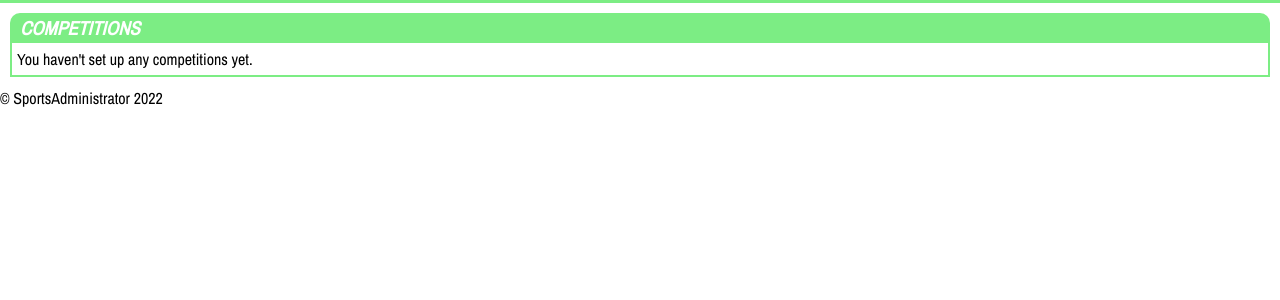
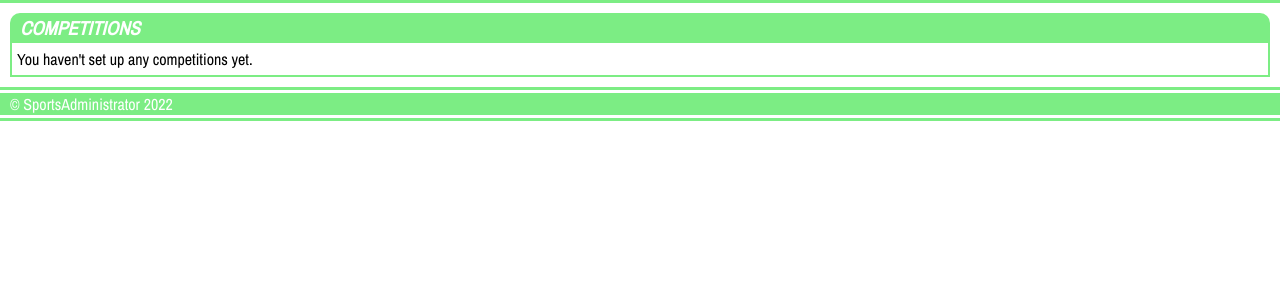
Before and after one commit to andrewhstead/sports-administrator-v2, a Django app: page /cms/ in a window 1280 px wide. Shown: the part 52-352 px from the top of the page. Run offline with Django 4.2, Linux system fonts and the light colour scheme; data that the repository does not hold is empty.

Commit message:
Styled CMS page footer.

```diff
--- a/cms/templates/cmsbase.html
+++ b/cms/templates/cmsbase.html
@@ -21,6 +21,14 @@
 
     </div>
 
-    &copy; SportsAdministrator {% now "Y" %}
+    <div class="liner"></div>
+
+    <footer>
+
+        &copy; SportsAdministrator {% now "Y" %}
+
+    </footer>
+
+    <div class="liner"></div>
 
 {% endblock %}
--- a/static/css/default.css
+++ b/static/css/default.css
@@ -14,6 +14,13 @@ header {
 .liner {
     height: 3px;
     background-color: #7ced84;
+}
+footer {
+    background-color: #7ced84;
+    color: white;
+    padding: 0 10px;
+    border-top: 3px solid white;
+    border-bottom: 3px solid white;
 }
 
 h1 {
```
